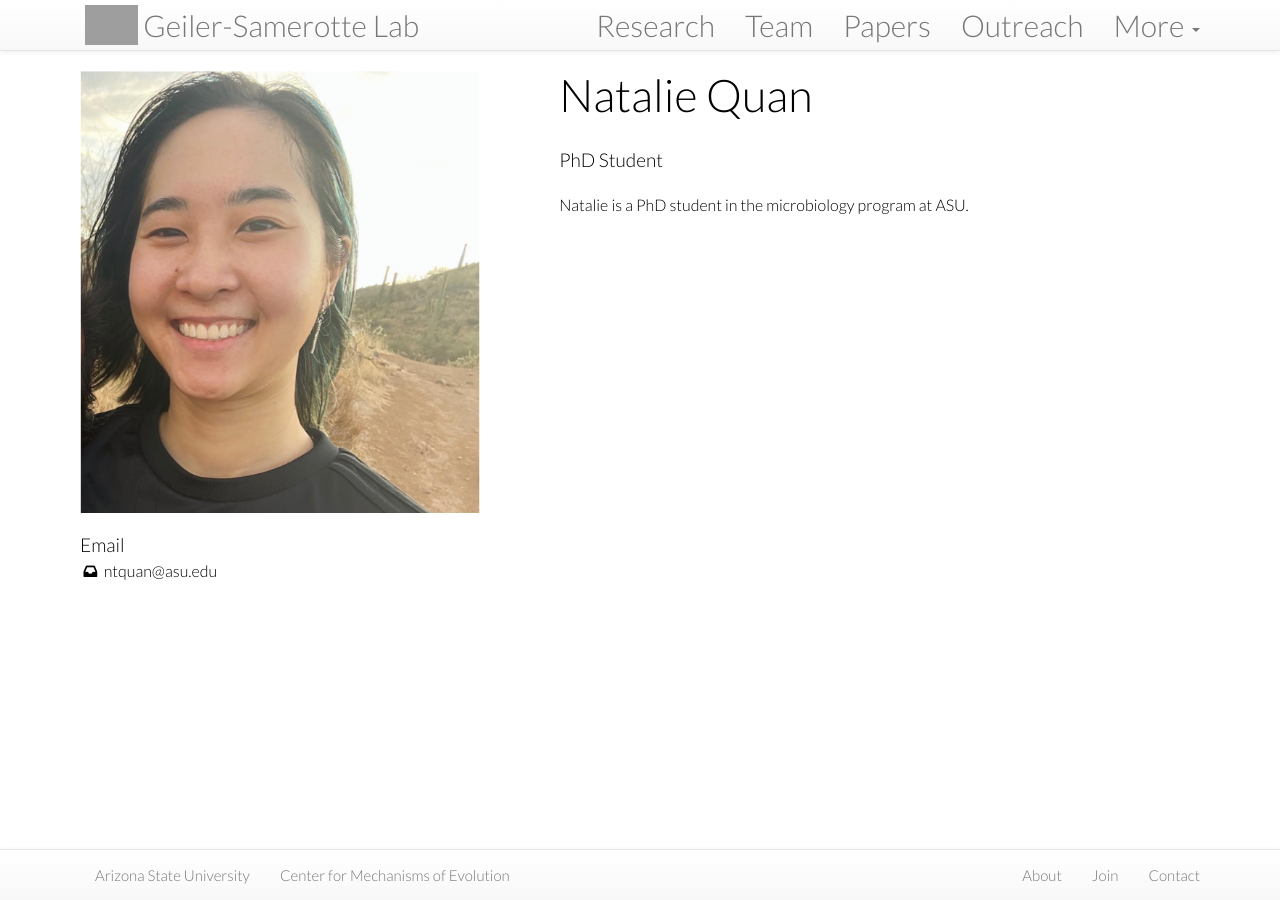
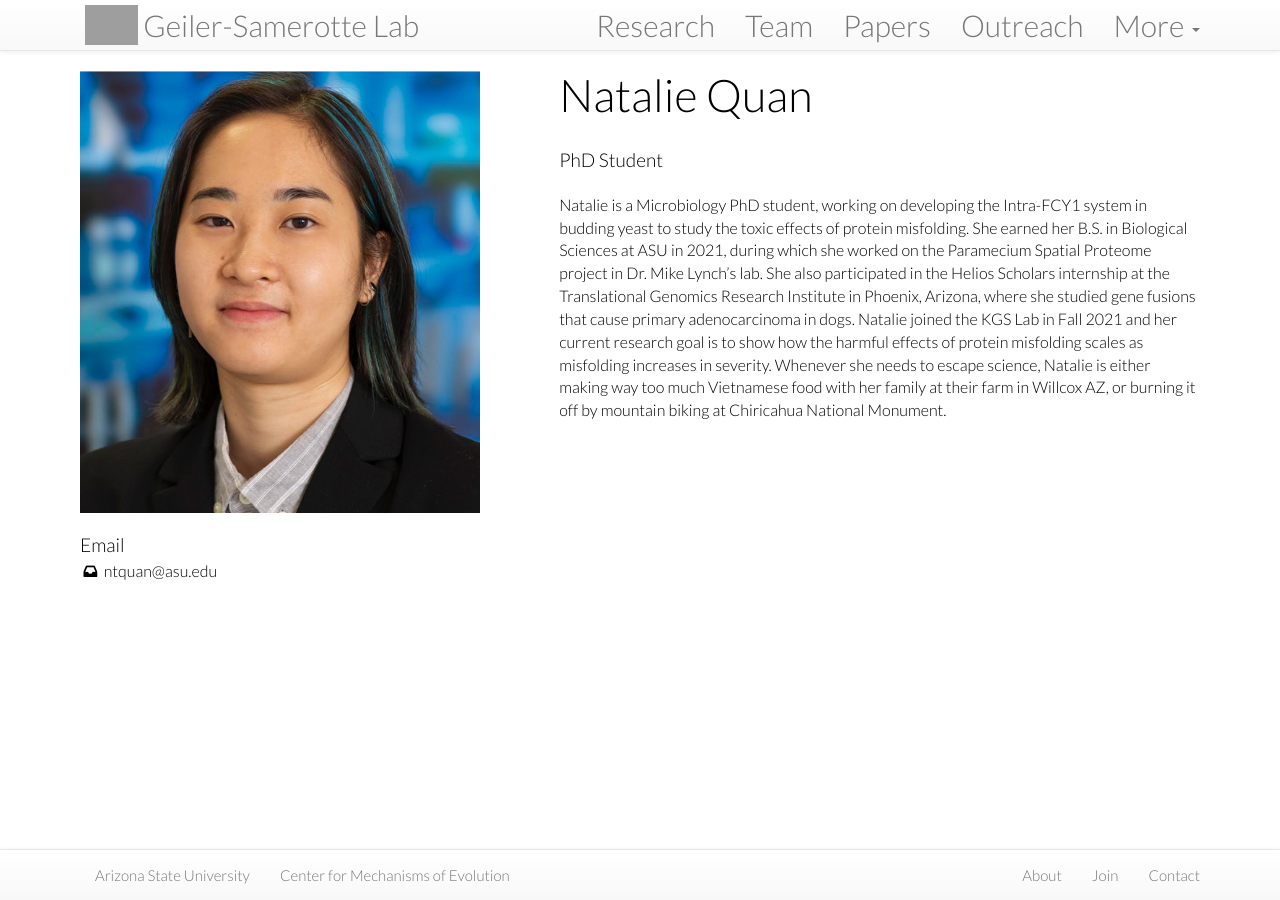
Before and after one commit to Samerotte-Lab/Samerotte-Lab.github.io, a Jekyll site: the page built from team/_posts/2020-1-5-natalie-quan.md, in a window 1280 px wide. Built offline with Jekyll 4.4.1, drawn with Linux system fonts in a browser that asks for light colours; nearby versions of some CDN libraries; grey boxes are pictures that could not be loaded.

Commit message:
Natalie update

```diff
--- a/team/_posts/2020-1-5-natalie-quan.md
+++ b/team/_posts/2020-1-5-natalie-quan.md
@@ -8,8 +8,9 @@ email: ntquan@asu.edu
 twitter:
 github:
 scholar:
-image: /assets/images/team/Nat.png
+image: /assets/images/team/NatalieNew.png
 alum: false
 hs: false
 ---
-Natalie is a PhD student in the microbiology program at ASU.
+Natalie is a Microbiology PhD student, working on developing the Intra-FCY1 system in budding yeast to study the toxic effects of protein misfolding. She earned her B.S. in Biological Sciences at ASU in 2021, during which she worked on the Paramecium Spatial Proteome project in Dr. Mike Lynch’s lab. She also participated in the Helios Scholars internship at the Translational Genomics Research Institute in Phoenix, Arizona, where she studied gene fusions that cause primary adenocarcinoma in dogs. Natalie joined the KGS Lab in Fall 2021 and her current research goal is to show how the harmful effects of protein misfolding scales as misfolding increases in severity.
+Whenever she needs to escape science, Natalie is either making way too much Vietnamese food with her family at their farm in Willcox AZ, or burning it off by mountain biking at Chiricahua National Monument.
```
Also changed, not shown: assets/images/team/NatalieNew.png (added).
